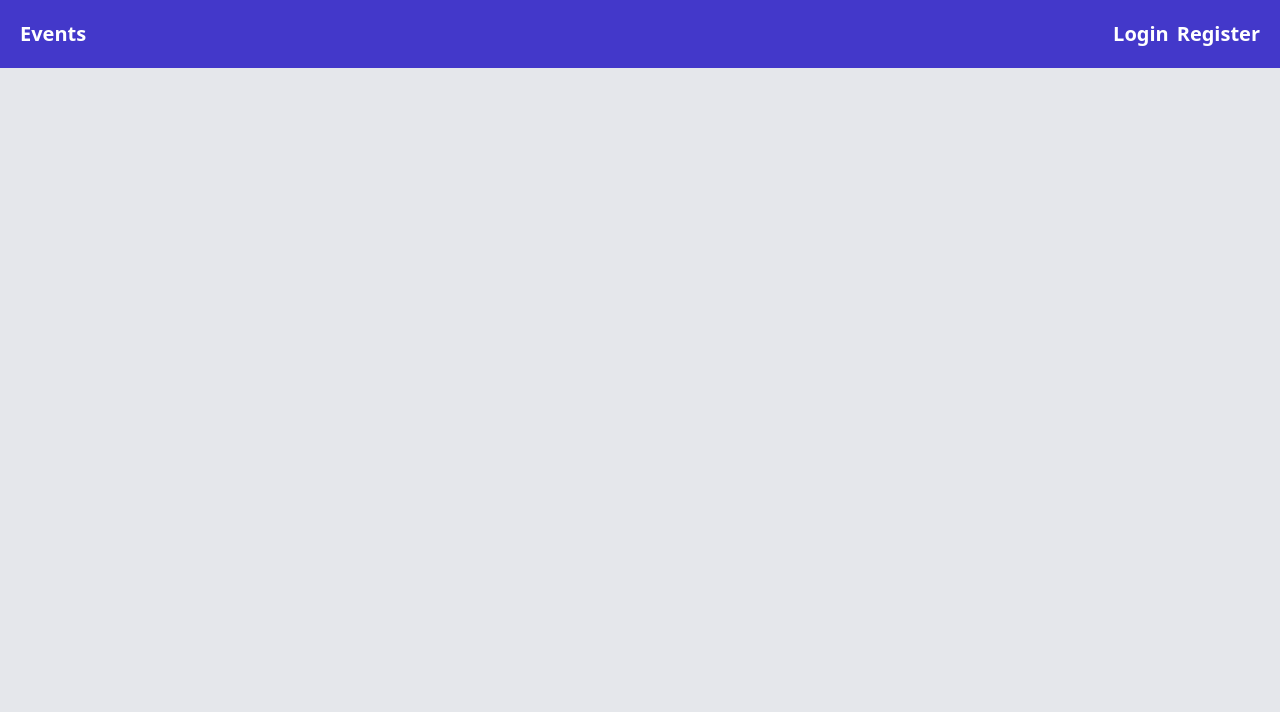
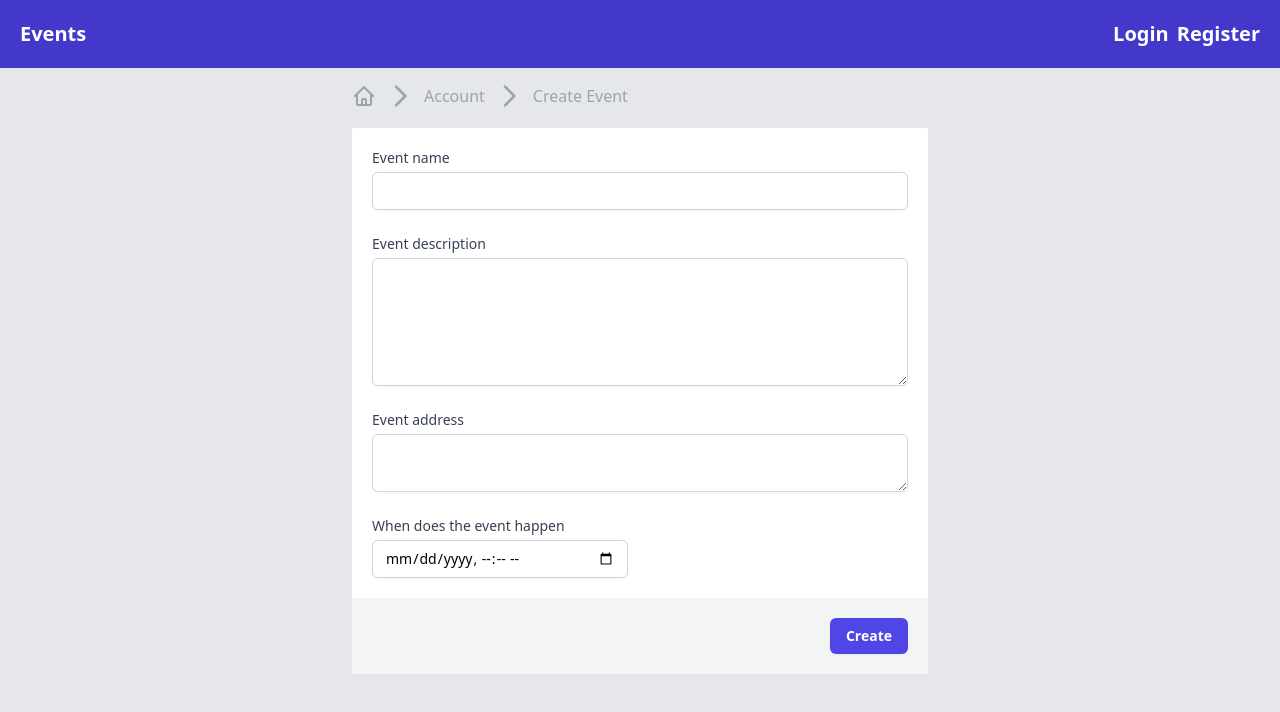
Before and after one commit to deepakkj/nest-events-frontend, a Vue app: page /account/edit-event/1 in a window 1280 px wide. Shown: the top 712 px of the page. Built offline with nearby package versions, Linux system fonts and the light colour scheme.

Commit message:
EditEvent, Pagination changes

```diff
--- /dev/null
+++ b/src/EditEvent.vue
@@ -0,0 +1,101 @@
+<template>
+  <div class="max-w-xl mx-auto">
+    <Breadcrumbs :links="links"></Breadcrumbs>
+  </div>
+
+  <div class="bg-white text-sm rounded-sm max-w-xl w-full mx-auto mb-4">
+    <Errors :errors="errors"></Errors>
+    <form @submit.prevent="createEvent">
+      <div class="grid grid-cols-6 gap-6 p-5">
+        <div class="col-span-6">
+          <label for="name" class="block text-sm font-medium text-gray-700">Event name</label>
+          <input type="text" id="name" v-model="eventData.name"
+                 class="mt-1 focus:ring-indigo-500 focus:border-indigo-500 block w-full shadow-sm sm:text-sm border-gray-300 rounded-md">
+        </div>
+
+        <div class="col-span-6">
+          <label for="description" class="block text-sm font-medium text-gray-700">Event description</label>
+          <textarea id="description" v-model="eventData.description"
+                    class="mt-1 focus:ring-indigo-500 focus:border-indigo-500 block w-full shadow-sm sm:text-sm border-gray-300 rounded-md h-32">
+            </textarea>
+        </div>
+
+        <div class="col-span-6">
+          <label for="address" class="block text-sm font-medium text-gray-700">Event address</label>
+          <textarea id="address" v-model="eventData.address"
+                    class="mt-1 focus:ring-indigo-500 focus:border-indigo-500 block w-full shadow-sm sm:text-sm border-gray-300 rounded-md">
+            </textarea>
+        </div>
+
+        <div class="col-span-3">
+          <label for="when" class="block text-sm font-medium text-gray-700">When does the event happen</label>
+          <input type="datetime-local" id="when" v-model="eventData.when"
+                 class="mt-1 focus:ring-indigo-500 focus:border-indigo-500 block w-full shadow-sm sm:text-sm border-gray-300 rounded-md">
+        </div>
+      </div>
+
+      <div class="col-span-6 flex justify-end bg-gray-100 p-5 rounded-b-sm">
+        <ButtonSubmitIndigo label="Create" :loading="loading"></ButtonSubmitIndigo>
+      </div>
+
+    </form>
+  </div>
+</template>
+
+<script>
+import ButtonSubmitIndigo from "@/components/ButtonSubmitIndigo";
+import Breadcrumbs from "@/components/Breadcrumbs";
+import Errors from "@/components/Errors";
+import {useRouter} from "vue-router";
+import {ref} from "@vue/reactivity";
+import api from "@/api";
+
+export default {
+  name: "EditEvent",
+  components: {ButtonSubmitIndigo, Breadcrumbs, Errors},
+  setup() {
+    const router = useRouter();
+    const eventData = ref({
+      name: null,
+      description: null,
+      address: null,
+      when: null
+    });
+    const errors = ref([]);
+    const loading = ref(false);
+    const createEvent = async () => {
+      errors.value = [];
+      loading.value = true;
+      try {
+        const event = (await api.post(`/events`, eventData.value)).data;
+        await router.push({name: 'event', params: {id: event.id}});
+      } catch (e) {
+        if (400 === e.response?.status) {
+          errors.value = e.response.data.message;
+        }
+      } finally {
+        loading.value = false;
+      }
+    }
+
+    return {
+      links: [
+        {
+          label: 'Account',
+          route: 'account',
+          params: {}
+        },
+        {
+          label: 'Create Event',
+          route: 'account-create-event',
+          params: {}
+        }
+      ],
+      eventData,
+      createEvent,
+      loading,
+      errors
+    }
+  }
+}
+</script>
--- a/src/components/Account.vue
+++ b/src/components/Account.vue
@@ -12,6 +12,7 @@
           <AttendanceButtons :event-id="event.id"></AttendanceButtons>
         </EventOnList>
       </div>
+      <Pagination :page="1"></Pagination>
     </div>
 
     <div class="grid grid-cols-12" v-if="loading.attendedEvents">
@@ -60,10 +61,11 @@ import {useUserContext} from "@/composables/user";
 import Loader from "@/components/Loader";
 import RequestFailed from "@/components/RequestFailed";
 import Breadcrumbs from "@/components/Breadcrumbs";
+import Pagination from "@/components/Pagination";
 
 export default {
   name: "Account",
-  components: {EventOnList, AttendanceButtons, Loader, RequestFailed, Breadcrumbs},
+  components: {EventOnList, AttendanceButtons, Loader, RequestFailed, Breadcrumbs, Pagination},
   setup() {
     const organizedEvents = ref(null);
     const attendedEvents = ref(null);
--- a/src/components/AttendanceButtons.vue
+++ b/src/components/AttendanceButtons.vue
@@ -1,19 +1,19 @@
 <template>
   <div class="flex -space-x-px text-gray-600 items-center" v-if="!loading.attendance">
     <button
-        :class="{'bg-indigo-600 hover:bg-indigo-700 text-white border-indigo-300': attendance && attendance.answer === 1}"
+        :class="{'bg-gray-200 hover:bg-gray-300 text-gray-800 border-gray-300': attendance && attendance.answer === 1}"
         @click="storeAttendanceAnswer(1)"
         class="outline-none focus:outline-none bg-gray-100 border border-gray-300 py-1 px-2 rounded-l-sm text-sm font-semibold hover:bg-gray-50">
       Going
     </button>
     <button
-        :class="{'bg-indigo-600 hover:bg-indigo-700 text-white border-indigo-300': attendance && attendance.answer === 2}"
+        :class="{'bg-gray-200 hover:bg-gray-300 text-gray-800 border-gray-300': attendance && attendance.answer === 2}"
         @click="storeAttendanceAnswer(2)"
         class="outline-none focus:outline-none bg-gray-100 border border-gray-300 py-1 px-2 text-sm font-semibold hover:bg-gray-50">
       Maybe
     </button>
     <button
-        :class="{'bg-indigo-600 hover:bg-indigo-700 text-white border-indigo-300': attendance && attendance.answer === 3}"
+        :class="{'bg-gray-200 hover:bg-gray-300 text-gray-800 border-gray-300': attendance && attendance.answer === 3}"
         @click="storeAttendanceAnswer(3)"
         class="outline-none focus:outline-none bg-gray-100 border border-gray-300 py-1 px-2 rounded-r-sm text-sm font-semibold hover:bg-gray-50">
       Nope
--- a/src/components/Pagination.vue
+++ b/src/components/Pagination.vue
@@ -1,20 +1,24 @@
 <template>
   <nav class="inline-flex text-xs font-semibold -space-x-px">
     <router-link :to="{ route: 'Events', query: {page: Math.max(1, page - 1)}}" href="#"
-                 class="bg-white px-4 py-2 border border-gray-300 text-gray-700 hover:bg-gray-50 rounded-l-md">
+                 class="bg-white px-2 py-2 border border-gray-200 text-gray-700 hover:bg-gray-50 rounded-l-md w-10 flex justify-center">
       <div class="h-4 w-4">
         <svg xmlns="http://www.w3.org/2000/svg" fill="none" viewBox="0 0 24 24" stroke="currentColor">
           <path stroke-linecap="round" stroke-linejoin="round" stroke-width="2" d="M7 16l-4-4m0 0l4-4m-4 4h18"/>
         </svg>
       </div>
     </router-link>
-    <router-link v-for="p in [...Array(10).keys()].map(e => e + page)" :key="p"
-                 :to="{ route: 'Events', query: {page: p}}" href="#"
-                 class="flex bg-white justify-center items-center justify-items-center w-10 border border-gray-300 text-gray-700 hover:bg-gray-50">
-      {{ p }}
-    </router-link>
+
+    <div v-if="showPages" class="flex -space-x-px">
+      <router-link v-for="p in [...Array(pages).keys()].map(e => e + page)" :key="p"
+                   :to="{ route: 'Events', query: {page: p}}" href="#"
+                   class="flex bg-white justify-center items-center justify-items-center w-10 border border-gray-200 text-gray-700 hover:bg-gray-50">
+        {{ p }}
+      </router-link>
+    </div>
+
     <router-link :to="{ route: 'Events', query: {page: page + 1}}" href="#"
-                 class="bg-white px-4 py-2 border border-gray-300 text-gray-700 hover:bg-gray-50 rounded-r-md">
+                 class="flex bg-white px-2 py-2 border border-gray-200 text-gray-700 hover:bg-gray-50 rounded-r-md w-10 justify-center">
       <div class="h-4 w-4">
         <svg xmlns="http://www.w3.org/2000/svg" fill="none" viewBox="0 0 24 24" stroke="currentColor">
           <path stroke-linecap="round" stroke-linejoin="round" stroke-width="2" d="M17 8l4 4m0 0l-4 4m4-4H3"/>
@@ -27,6 +31,18 @@
 <script>
 export default {
   name: "Pagination",
-  props: ['page']
+  props: {
+    page: {
+      type: Number
+    },
+    pages: {
+      type: Number,
+      default: 10
+    },
+    showPages: {
+      type: Boolean,
+      default: false
+    }
+  }
 }
 </script>
--- a/src/router.js
+++ b/src/router.js
@@ -5,6 +5,7 @@ import Login from "@/Login";
 import Register from "@/Register";
 import Account from "@/components/Account";
 import CreateEvent from "@/CreateEvent";
+import EditEvent from "@/EditEvent";
 
 const routes = [
     {
@@ -36,6 +37,11 @@ const routes = [
         path: "/account/create-event",
         name: "account-create-event",
         component: CreateEvent
+    },
+    {
+        path: "/account/edit-event/:id",
+        name: "account-edit-event",
+        component: EditEvent
     }
 ];
 
```
